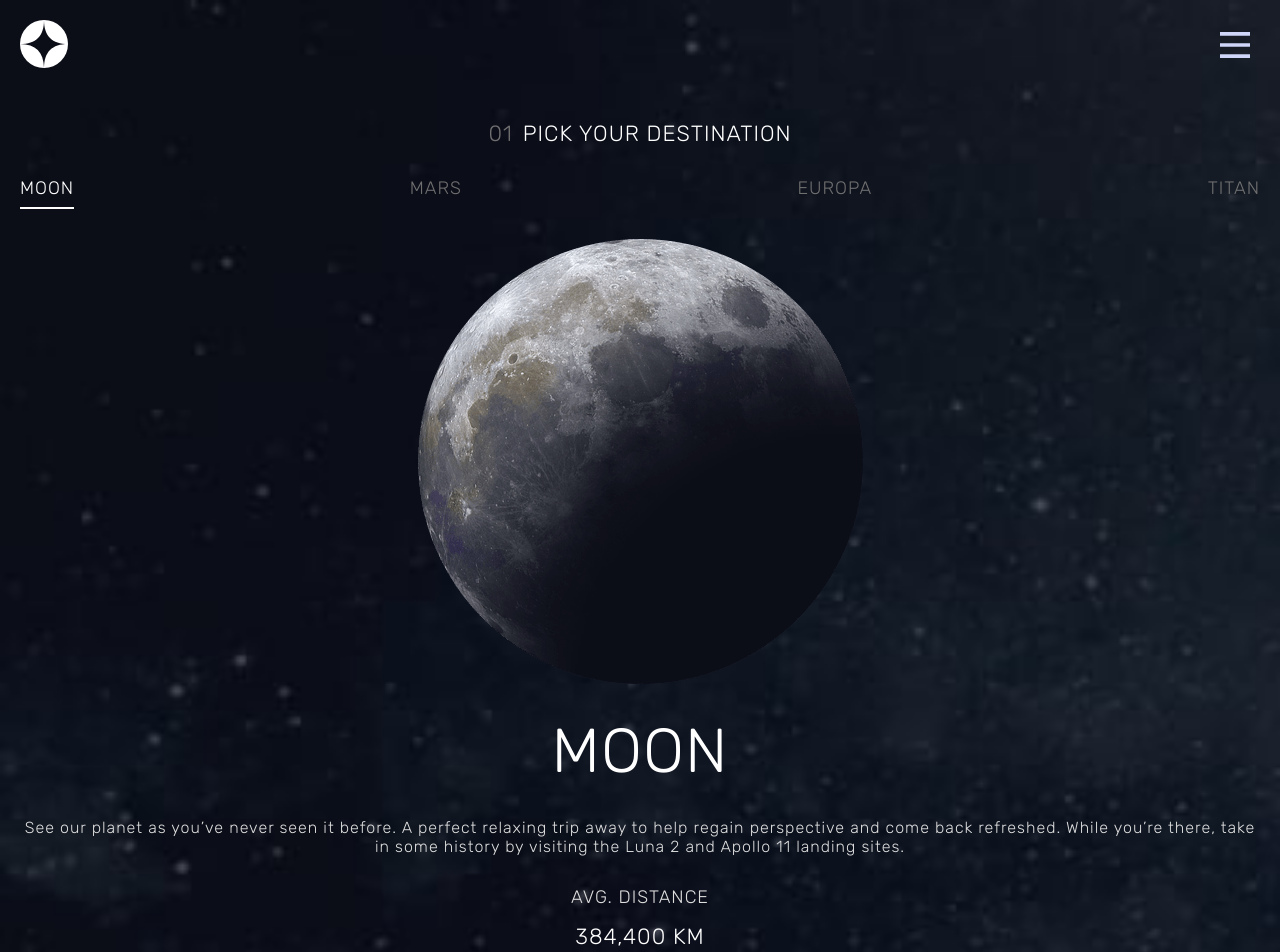
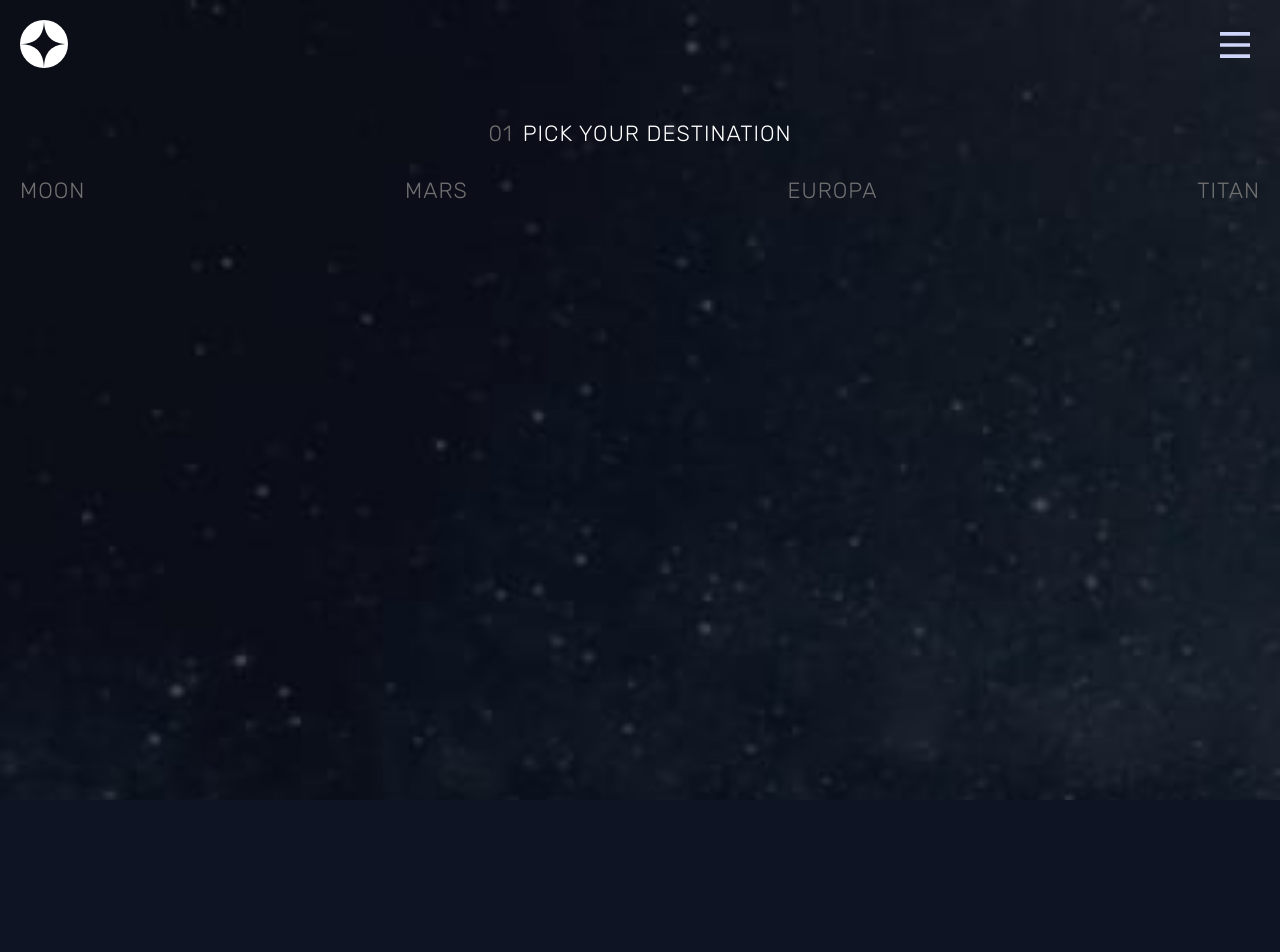
Before and after one commit to Ungrez/space-tourism-website, a React (Create React App) app: page /destination in a window 1280 px wide. Shown: the top 952 px of the page. After the commit the page ends 800 px from the top, so only its background shows below. Built offline with nearby package versions, Linux system fonts and the light colour scheme.

Commit message:
planets motion

```diff
--- a/src/App.tsx
+++ b/src/App.tsx
@@ -14,10 +14,10 @@ function App() {
     <Router>
       <NavBar props={{ isOpen, setOpen }} />
       <Routes>
-        <Route path="/" element={<Home props={{ isOpen, setOpen }} />}></Route>
+        <Route path="/" element={<Home props={{ isOpen }} />}></Route>
         <Route
           path="/destination"
-          element={<Destination props={{ isOpen, setOpen }} />}
+          element={<Destination props={{ isOpen }} />}
         ></Route>
         <Route path="/crew" element={<Crew />}></Route>
         <Route path="/technology" element={<Technology />}></Route>
--- a/src/Components/Data.tsx
+++ b/src/Components/Data.tsx
@@ -4,6 +4,7 @@ import titan from "./Pages/PlanetsImgs/image-titan.png";
 import europa from "./Pages/PlanetsImgs/image-europa.png";
 
 export const planets = [
+  {},
   {
     name: "MOON",
     text: "See our planet as you’ve never seen it before. A perfect relaxing trip away to help regain perspective and come back refreshed. While you’re there, take in some history by visiting the Luna 2 and Apollo 11 landing sites.",
--- a/src/Components/Pages/Destination.tsx
+++ b/src/Components/Pages/Destination.tsx
@@ -1,12 +1,21 @@
-import "../../sass/pages/Destination.scss";
-import { useEffect, useState } from "react";
+import { useCallback, useEffect, useState } from "react";
 import { motion } from "framer-motion";
 import { planets } from "../Data";
+import "../../sass/pages/Destination.scss";
 
 const Destination = ({ props }: any) => {
-  const { isOpen, setOpen } = props;
+  const { isOpen } = props;
   const [loaded, setLoaded] = useState<boolean>(false);
   const [singlePlanet, setSinglePlanet] = useState(planets[0]);
+  const [active, setActive] = useState<number>(-1);
+  const [anim, setAnim] = useState(false);
+
+  const navItems = [
+    { id: 0, target: "MOON" },
+    { id: 1, target: "MARS" },
+    { id: 2, target: "EUROPA" },
+    { id: 3, target: "TITAN" },
+  ];
 
   useEffect(() => {
     setTimeout(() => {
@@ -14,9 +23,32 @@ const Destination = ({ props }: any) => {
     }, 500);
   }, []);
 
+  const NavLink = ({
+    id,
+    target,
+    isActive,
+    onClick,
+  }: {
+    id: number;
+    target: string;
+    isActive: any;
+    onClick: any;
+  }) => (
+    <p
+      onClick={useCallback(() => onClick(id), [id])}
+      className={isActive ? "active" : ""}
+    >
+      {target}
+    </p>
+  );
+
   const setPlanet = (nameMatch: string) => {
-    let newPlanet = planets.filter((planet) => planet.name == nameMatch);
-    setSinglePlanet(newPlanet[0]);
+    setAnim(true);
+    setTimeout(() => {
+      let newPlanet = planets.filter((planet) => planet.name === nameMatch);
+      setSinglePlanet(newPlanet[0]);
+      setAnim(false);
+    }, 500);
   };
 
   return (
@@ -26,30 +58,46 @@ const Destination = ({ props }: any) => {
           <span>01</span>pick your destination
         </p>
         <ul>
-          <li
-            className="active"
-            onClick={(e: any) => setPlanet(e.target.innerText)}
-          >
-            MOON
-          </li>
-          <li onClick={(e: any) => setPlanet(e.target.innerText)}>MARS</li>
-          <li onClick={(e: any) => setPlanet(e.target.innerText)}>EUROPA</li>
-          <li onClick={(e: any) => setPlanet(e.target.innerText)}>TITAN</li>
+          {navItems.map((item) => (
+            <li
+              key={item.id}
+              onClick={(e: any) => setPlanet(e.target.innerText)}
+            >
+              <NavLink
+                {...item}
+                onClick={setActive}
+                isActive={active === item.id}
+              />
+            </li>
+          ))}
         </ul>
         <div id="destination_planet">
-          <img src={singlePlanet.img} alt="mars" />
-          <p>{singlePlanet.name}</p>
-          <p>{singlePlanet.text}</p>
-          <div id="destination_planet_about">
+          {singlePlanet.img && (
+            <motion.img
+              style={{ right: anim ? "150%" : 0 }}
+              src={singlePlanet.img}
+              alt="mars"
+            />
+          )}
+          <motion.p style={{ opacity: anim ? 0 : 1 }}>
+            {singlePlanet.name}
+          </motion.p>
+          <motion.p style={{ opacity: anim ? 0 : 1 }}>
+            {singlePlanet.text}
+          </motion.p>
+          <motion.div
+            style={{ opacity: anim ? 0 : 1 }}
+            id="destination_planet_about"
+          >
             <div id="distance">
-              <p>AVG. DISTANCE</p>
+              {singlePlanet.distance && <p>AVG. DISTANCE</p>}
               <p>{singlePlanet.distance}</p>
             </div>
             <div id="travel">
-              <p>EST. TRAVEL TIME</p>
+              {singlePlanet.travel && <p>EST. TRAVEL TIME</p>}
               <p>{singlePlanet.travel}</p>
             </div>
-          </div>
+          </motion.div>
         </div>
       </motion.div>
     </div>
--- a/src/sass/_reset.scss
+++ b/src/sass/_reset.scss
@@ -4,7 +4,6 @@
   box-sizing: border-box;
 }
 body {
-  z-index: 2;
   background-color: hsl(226, 43%, 10%);
   position: relative;
   &::before {
--- a/src/sass/pages/Destination.scss
+++ b/src/sass/pages/Destination.scss
@@ -1,6 +1,7 @@
 #destination {
   background-image: url("../../assets/destination/background-destination-mobile.jpg");
   width: 100%;
+  min-height: 100vh;
   background-repeat: no-repeat;
   background-size: cover;
   padding: 15vh 20px 30px 20px;
@@ -25,7 +26,7 @@
     margin-top: 30px;
     font-size: 18px;
     color: hsl(0, 0%, 44%);
-    & li.active {
+    & p.active {
       color: white;
       position: relative;
       &::before {
@@ -35,6 +36,7 @@
         width: 100%;
         height: 2px;
         background-color: white;
+        animation: navDecor 0.1s ease-in-out forwards;
       }
     }
   }
@@ -47,14 +49,18 @@
     & img {
       max-width: 80%;
       align-self: center;
+      position: relative;
+      transition: 0.5s;
     }
     & p:nth-child(2) {
       font-size: 62px;
+      transition: 0.5s;
     }
     & p:nth-child(3) {
       font-size: 16px;
       text-transform: none;
       color: hsl(0, 0%, 87%);
+      transition: 0.5s;
     }
     &_about {
       & p:nth-child(1) {
@@ -72,3 +78,11 @@
     opacity: 1;
   }
 }
+@keyframes navDecor {
+  from {
+    width: 0;
+  }
+  to {
+    width: 100%;
+  }
+}
```
